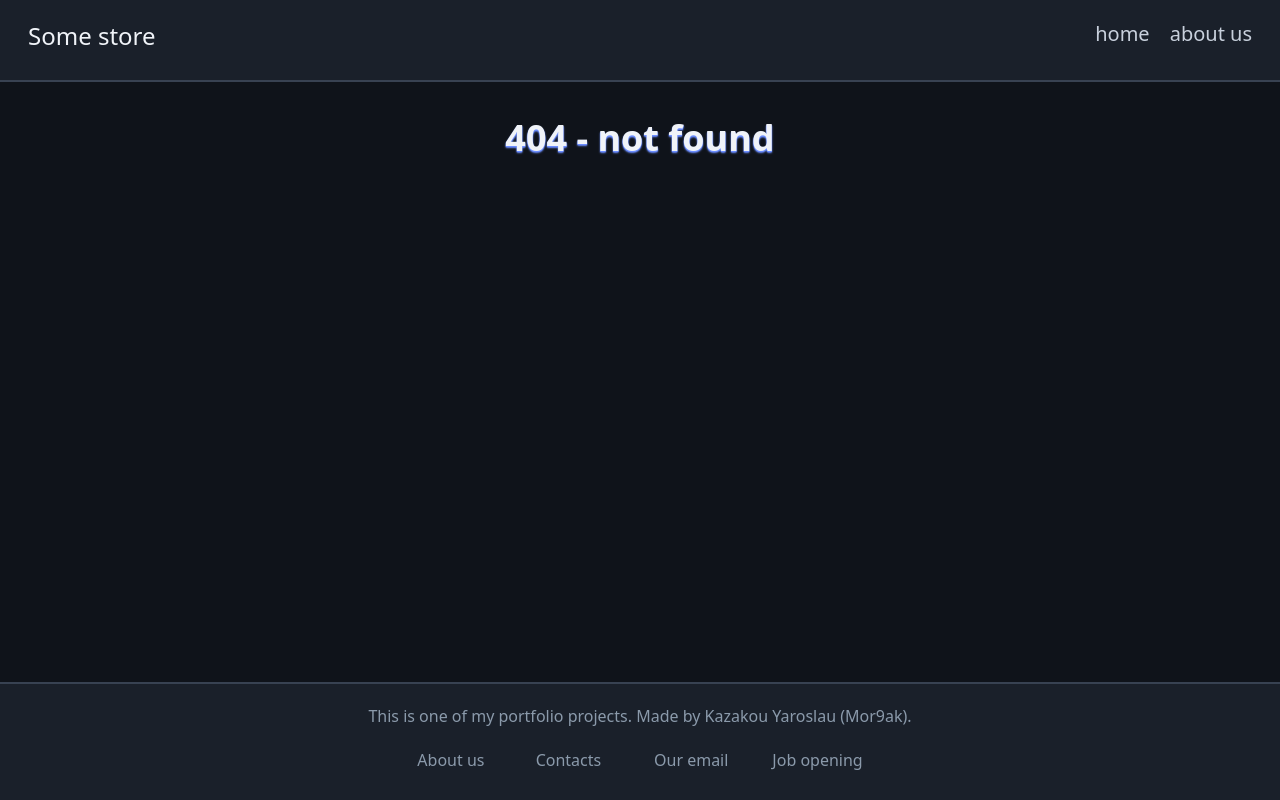
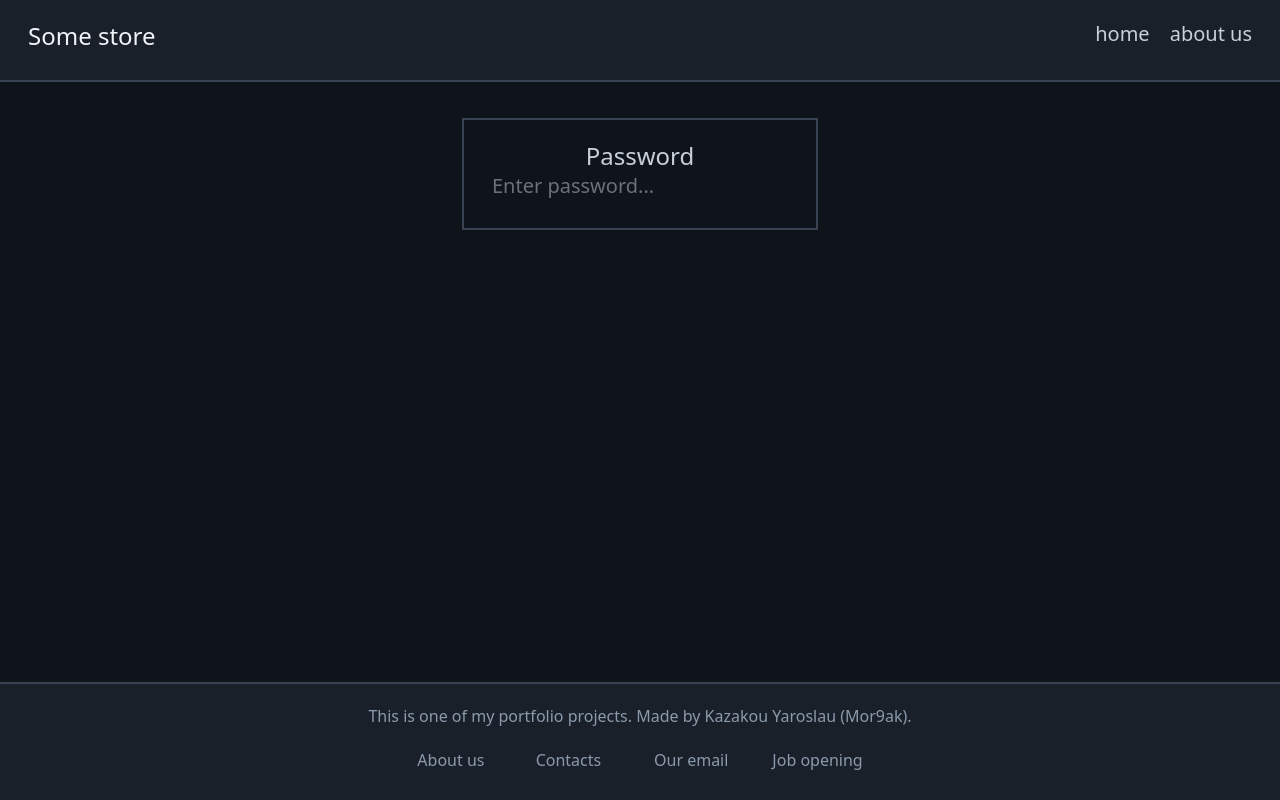
Before and after one commit to Mor9ak/buysomething, a Next.js app: page /AdminAccess in a window 1280 px wide. Before the commit this address had no page. Built offline with nearby package versions, Linux system fonts and the light colour scheme.

Commit message:
feat(proxy): - add proxy.ts - add Admin and AdminAccess page (without functionality)

```diff
--- /dev/null
+++ b/app/Admin/page.tsx
@@ -0,0 +1,12 @@
+import React from 'react';
+import Article from "@/shared/Article";
+
+const Page = () => {
+    return (
+        <div>
+            <Article title={'Admin panel'} />
+        </div>
+    );
+}
+
+export default Page;
--- /dev/null
+++ b/app/AdminAccess/page.tsx
@@ -0,0 +1,27 @@
+"use client";
+import React from 'react';
+
+const Page = () => {
+    const [password, setPassword] = React.useState('');
+
+    const handleChange = (event: React.ChangeEvent<HTMLInputElement>) => {
+        setPassword(event.target.value);
+    }
+
+    const handleSubmit = (event: React.FormEvent<HTMLFormElement>) => {
+        console.log('in progress');
+    }
+
+    return (
+        <div className="flex flex-col justify-center items-center ">
+            <form className={'flex flex-col justify-center items-center text-textCol text uniPadding uniBorder w-fit'}
+                  onSubmit={handleSubmit}>
+                <label className={'text-2xl '}>Password</label>
+                <input type={'password'} className={'text-xl '} placeholder={'Enter password...'}
+                       onChange={handleChange}/>
+            </form>
+        </div>
+    );
+}
+
+export default Page;
--- /dev/null
+++ b/proxy.ts
@@ -0,0 +1,24 @@
+import { NextResponse } from 'next/server';
+import type { NextRequest } from 'next/server';
+
+export async function proxy(request: NextRequest) {
+    if (request.url !== 'Admin/:path*' && request.url !== '/AdminAccess/:path*') {
+        return NextResponse.redirect(new URL('/', request.url));
+    }
+
+    const pass = request.cookies.get('password')?.value;
+
+    if (pass !== process.env.PASSWORD) {
+        return NextResponse.redirect(new URL('/', request.url));
+    }
+
+    if (request.url === '/AdminAccess/:path*') {
+        return NextResponse.redirect(new URL('/Admin/', request.url))
+    }
+
+    return NextResponse.next();
+}
+
+export const config = {
+    matcher: ['/Admin/:path*', '/home/:path*', '/Home/:path*'],
+}
```
